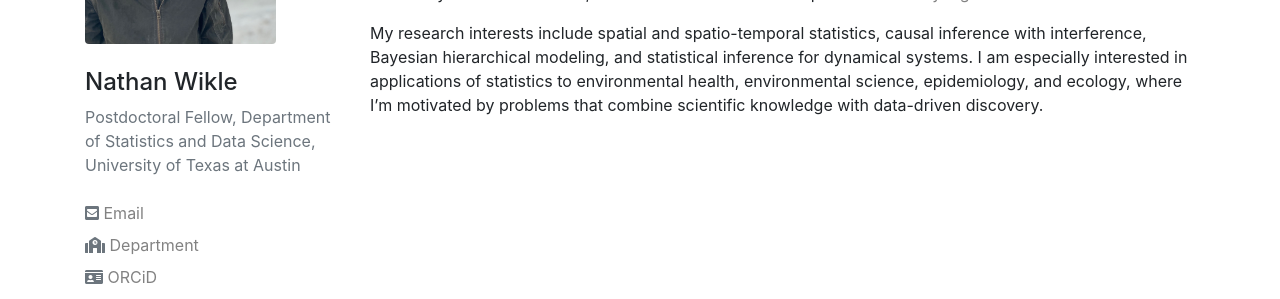
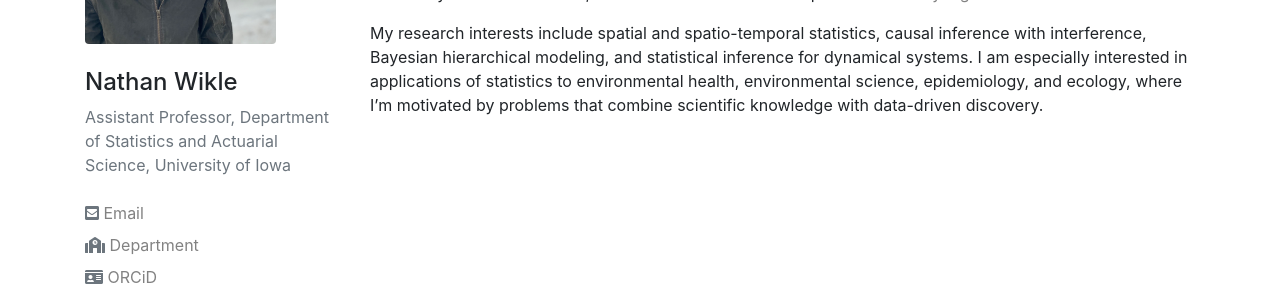
Before and after one commit to nbwikle/nbwikle.github.io, a Jekyll site: the page built from index.md, in a window 1280 px wide. Shown: the part 267-566 px from the top of the page. Built offline with Jekyll 4.4.1, drawn with Linux system fonts in a browser that asks for light colours; nearby versions of some CDN libraries.

Commit message:
Updated personal information.

```diff
--- a/_config.yml
+++ b/_config.yml
@@ -7,10 +7,10 @@ author: Nathan Wikle
 url: https://nbwikle.github.io
 
 # personal urls
-bio: "Postdoctoral Fellow, Department of Statistics and Data Science, University of Texas at Austin"
-email: nathan.wikle@austin.utexas.edu
+bio: "Assistant Professor, Department of Statistics and Actuarial Science, University of Iowa"
+email: nathan-wikle@uiowa.edu
 github: https://github.com/nbwikle
-school: https://stat.utexas.edu/
+school: https://stat.uiowa.edu/
 orcid: https://orcid.org/0000-0001-8574-8752
 
 
```
